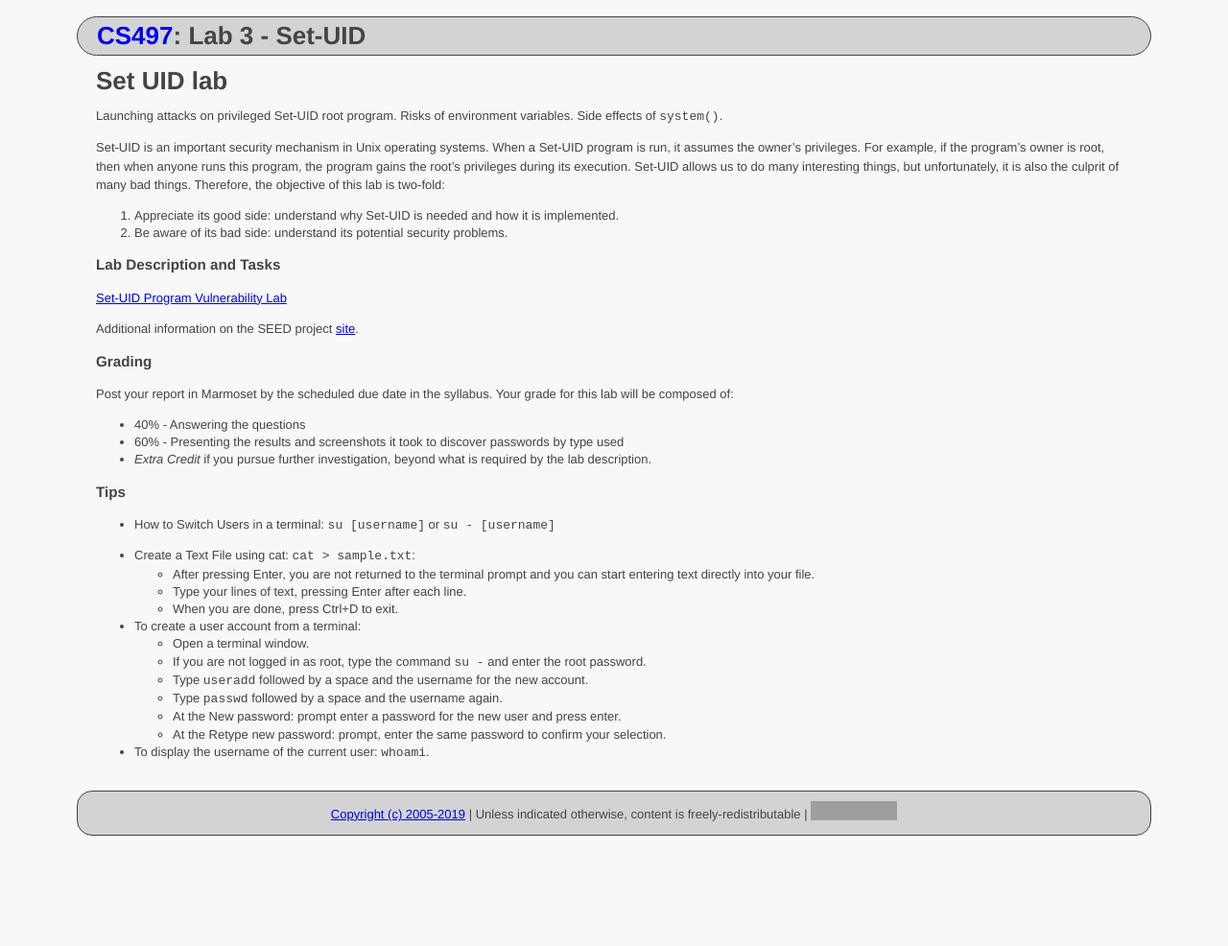
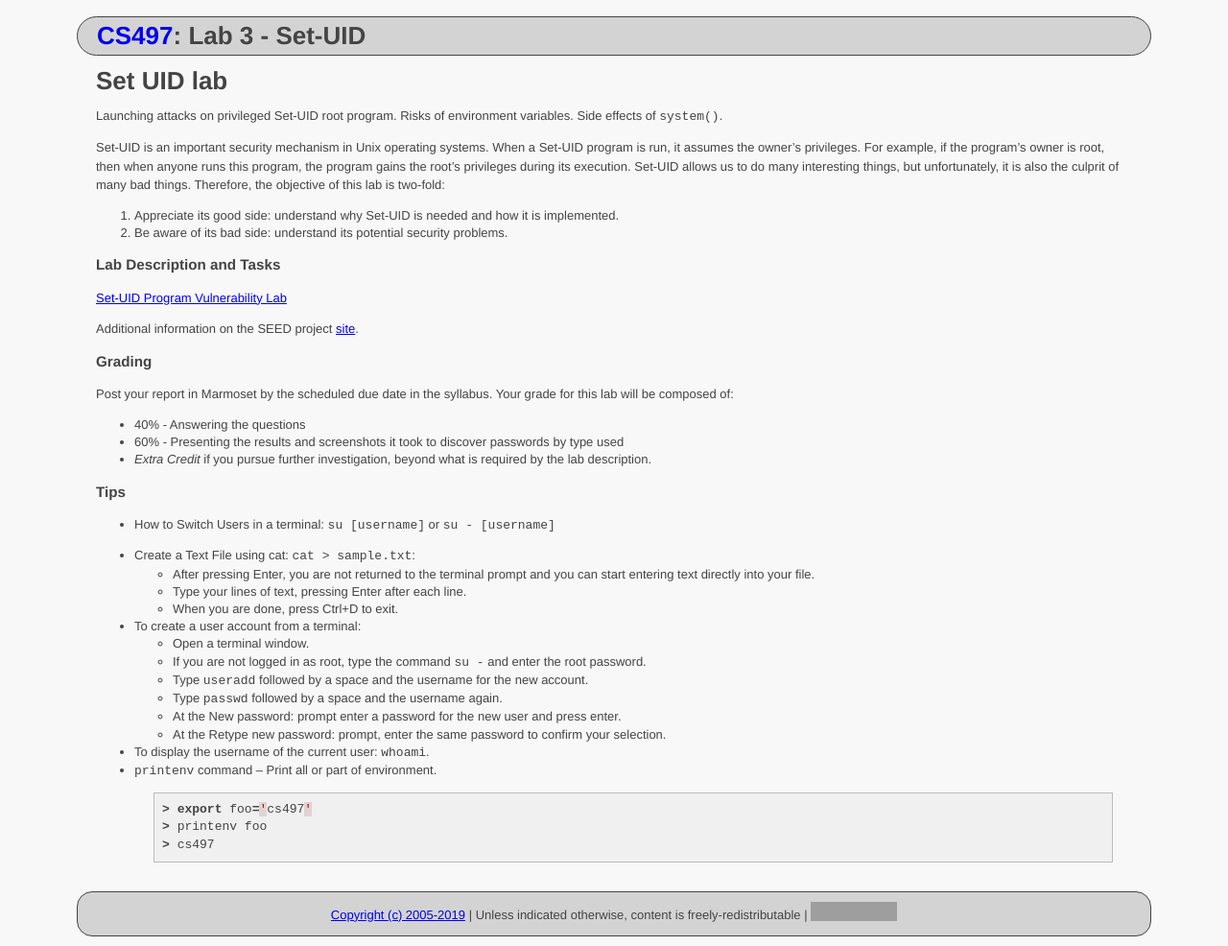
Before and after one commit to ycpcs/cs497-spring2019, a Jekyll site: the page built from labs/lab03.md, in a window 1280 px wide. Shown: the whole page at 96% size. Built offline with Jekyll 4.4.1, drawn with Linux system fonts in a browser that asks for light colours; before the commit the page ends 900 px from its top, so only the background shows below that; grey boxes are pictures that could not be loaded.

Commit message:
Update lab03.md

````diff
--- a/labs/lab03.md
+++ b/labs/lab03.md
@@ -44,3 +44,9 @@ Post your report in Marmoset by the scheduled due date in the syllabus. Your gra
   - At the Retype new password: prompt, enter the same password to confirm your selection.
 
 - To display the username of the current user: ```whoami```.
+- ```printenv``` command – Print all or part of environment.
+```cpp
+> export foo='cs497'
+> printenv foo
+> cs497
+```
````
